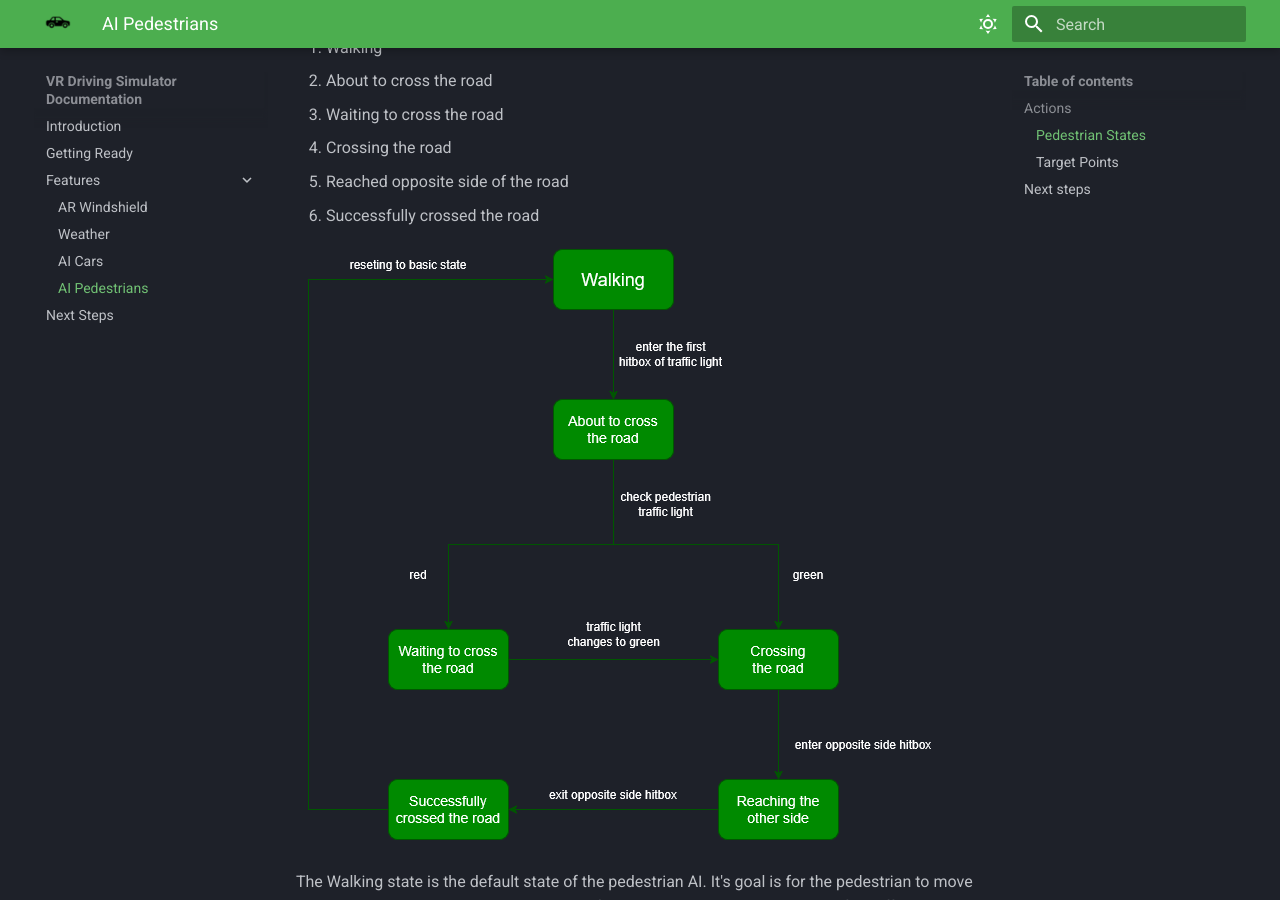
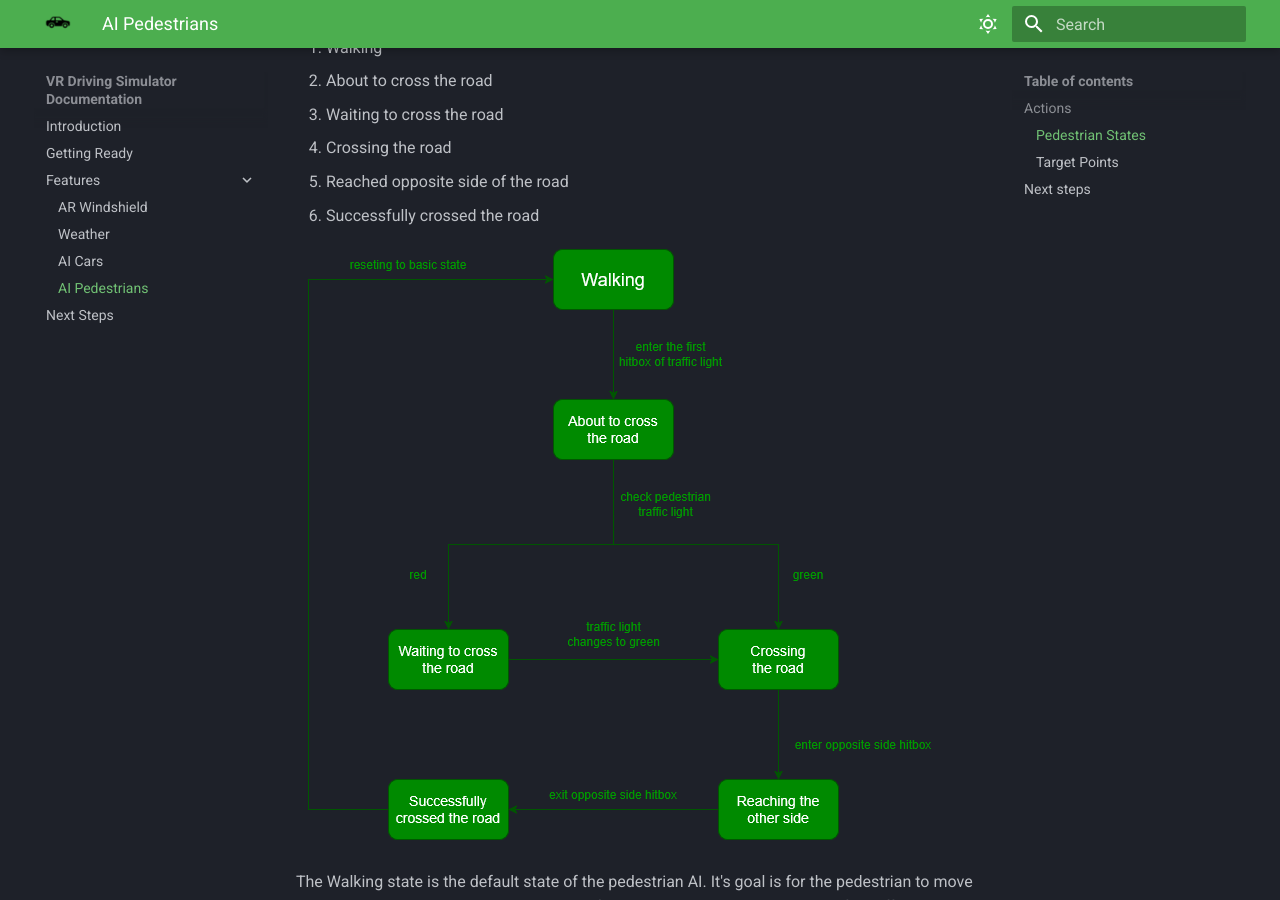
Before and after one commit to DimCharala/docs-vr-sim, an MkDocs documentation site: the page built from docs/ai-pedestrian.md, in a window 1280 px wide and 900 px high, scrolled down 458 px. Built offline with MkDocs 1.6.1 and Material for MkDocs 9.7.7, drawn with Linux system fonts in a browser that asks for light colours; some web fonts are replaced.

Commit message:
hopefully last fix for image

```diff
--- a/docs/ai-pedestrian.md
+++ b/docs/ai-pedestrian.md
@@ -17,7 +17,7 @@
 5. Reached opposite side of the road
 6. Successfully crossed the road
 
-![State diagram](assets/newfixdiagram.png)
+![State diagram](assets/pedestrian-diagram.png)
 
 The Walking state is the default state of the pedestrian AI. It's goal is for the pedestrian to move uninterupted to the target point. However if the pedestrian enters the hitbox of a traffic light, which means they want to cross, the enter the second state "About to cross the road". At that moment a check of the traffic light occurs to determine the next state. If the traffic light is green, they enter the fourth state "Crossing the road". However if it is red, they enter the third state "Waiting to cross the road". After the traffic light turns to green, the pedestrian enters the fourth state. Reaching the hitbox on the opposite side makes the pedestrians enter the fifth state with the same name and after they exit the hitbox, they reach the sixth state "Successfully crossed the road". The final step is reseting back to walking state, which occurs automatically.
 
```
Also changed, not shown: docs/assets/newPedestrianDiagram.png (deleted), docs/assets/newfixdiagram.png (deleted), docs/assets/pedestrian-diagram.png (added).
